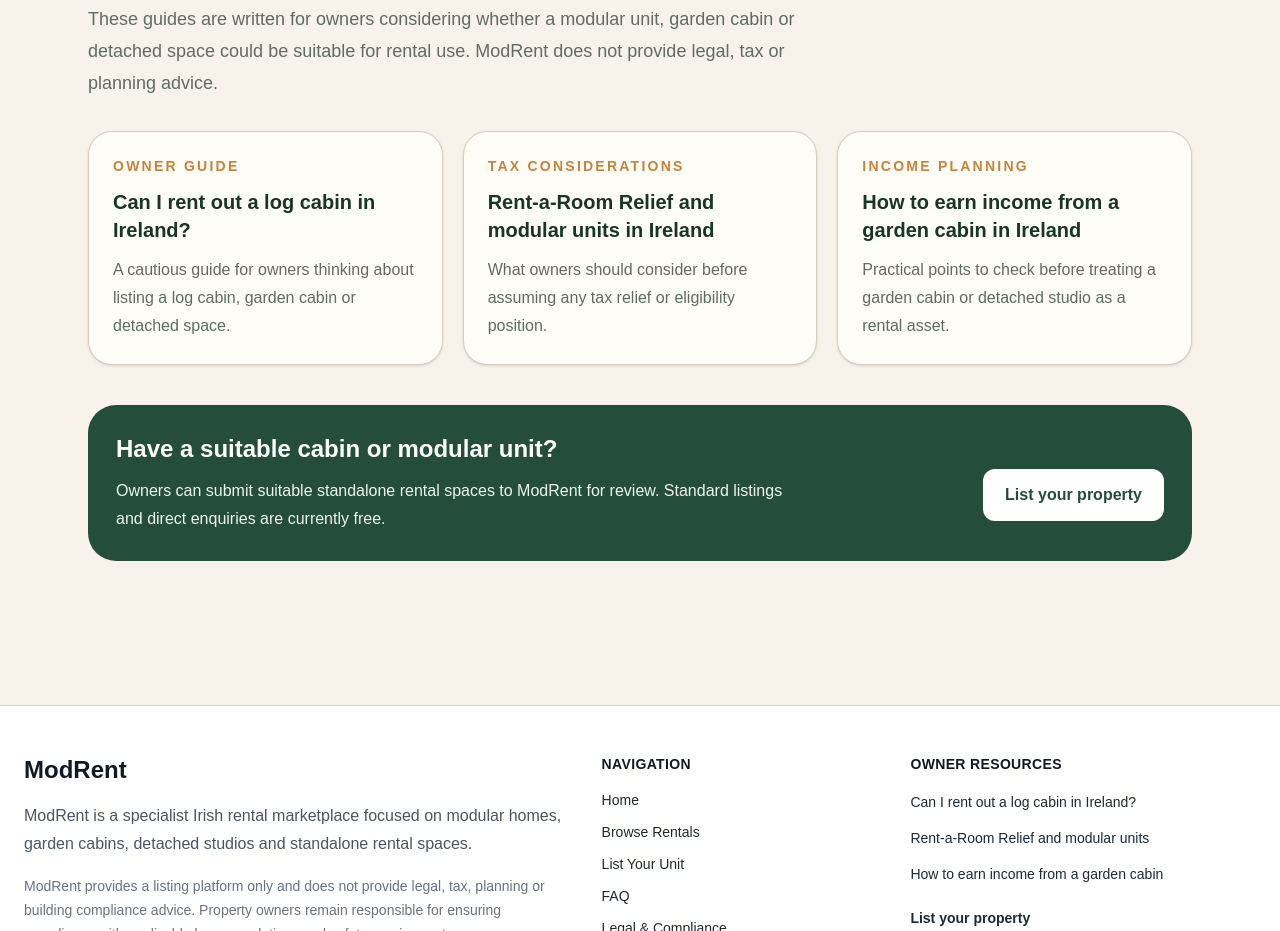
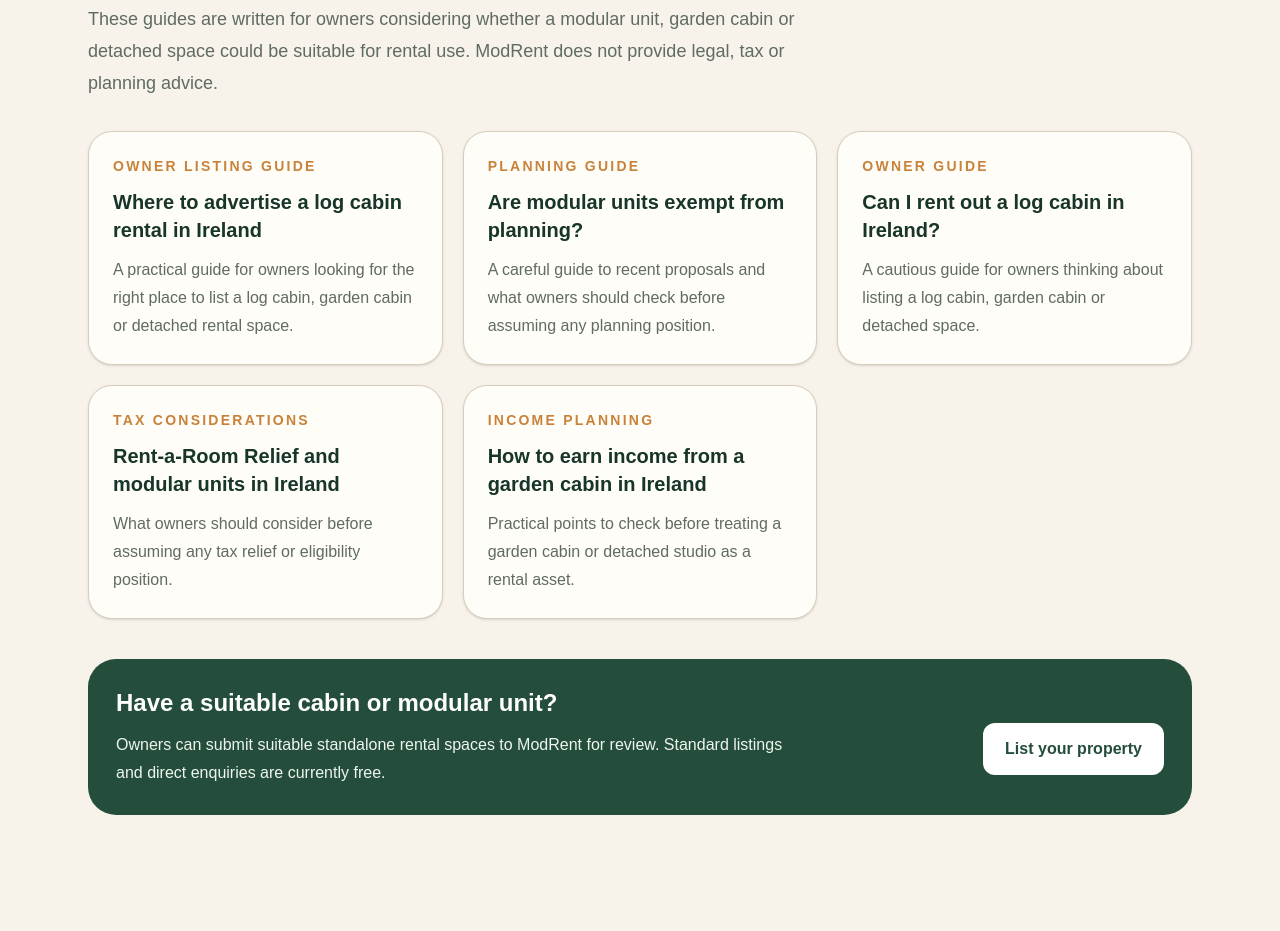
Before and after one commit to ZD12393/modrent, a Next.js app: page / in a window 1280 px wide. Shown: the part 2080-3011 px from the top of the page. Built offline with nearby package versions, Linux system fonts and the light colour scheme.

Commit message:
add new guides to homepage resources

```diff
--- a/app/page.tsx
+++ b/app/page.tsx
@@ -235,14 +235,49 @@
             </p>
           </div>
 
-          <div className="grid gap-5 md:grid-cols-3">
+          <div className="grid gap-5 md:grid-cols-2 lg:grid-cols-3">
+            <a
+              href="/where-to-advertise-a-log-cabin-rental-ireland"
+              className="rounded-[24px] border border-[#d8cdbb] bg-[#fffdf8] p-6 shadow-sm transition hover:-translate-y-1 hover:shadow-md"
+              style={{ color: "#1f2933", textDecoration: "none" }}
+            >
+              <p className="mb-3 text-sm font-bold uppercase tracking-[0.16em] text-[#c9823a]">
+                Owner listing guide
+              </p>
+
+              <h3 className="mb-3 text-xl font-bold text-[#173528]">
+                Where to advertise a log cabin rental in Ireland
+              </h3>
+
+              <p className="leading-7 text-[#5f6b63]">
+                A practical guide for owners looking for the right place to list
+                a log cabin, garden cabin or detached rental space.
+              </p>
+            </a>
+
+            <a
+              href="/are-modular-units-exempt-from-planning-ireland"
+              className="rounded-[24px] border border-[#d8cdbb] bg-[#fffdf8] p-6 shadow-sm transition hover:-translate-y-1 hover:shadow-md"
+              style={{ color: "#1f2933", textDecoration: "none" }}
+            >
+              <p className="mb-3 text-sm font-bold uppercase tracking-[0.16em] text-[#c9823a]">
+                Planning guide
+              </p>
+
+              <h3 className="mb-3 text-xl font-bold text-[#173528]">
+                Are modular units exempt from planning?
+              </h3>
+
+              <p className="leading-7 text-[#5f6b63]">
+                A careful guide to recent proposals and what owners should check
+                before assuming any planning position.
+              </p>
+            </a>
+
             <a
               href="/can-i-rent-out-a-log-cabin-in-ireland"
               className="rounded-[24px] border border-[#d8cdbb] bg-[#fffdf8] p-6 shadow-sm transition hover:-translate-y-1 hover:shadow-md"
-              style={{
-                color: "#1f2933",
-                textDecoration: "none",
-              }}
+              style={{ color: "#1f2933", textDecoration: "none" }}
             >
               <p className="mb-3 text-sm font-bold uppercase tracking-[0.16em] text-[#c9823a]">
                 Owner guide
@@ -261,10 +296,7 @@
             <a
               href="/rent-a-room-relief-modular-units-ireland"
               className="rounded-[24px] border border-[#d8cdbb] bg-[#fffdf8] p-6 shadow-sm transition hover:-translate-y-1 hover:shadow-md"
-              style={{
-                color: "#1f2933",
-                textDecoration: "none",
-              }}
+              style={{ color: "#1f2933", textDecoration: "none" }}
             >
               <p className="mb-3 text-sm font-bold uppercase tracking-[0.16em] text-[#c9823a]">
                 Tax considerations
@@ -283,10 +315,7 @@
             <a
               href="/how-to-earn-income-from-a-garden-cabin-ireland"
               className="rounded-[24px] border border-[#d8cdbb] bg-[#fffdf8] p-6 shadow-sm transition hover:-translate-y-1 hover:shadow-md"
-              style={{
-                color: "#1f2933",
-                textDecoration: "none",
-              }}
+              style={{ color: "#1f2933", textDecoration: "none" }}
             >
               <p className="mb-3 text-sm font-bold uppercase tracking-[0.16em] text-[#c9823a]">
                 Income planning
```
